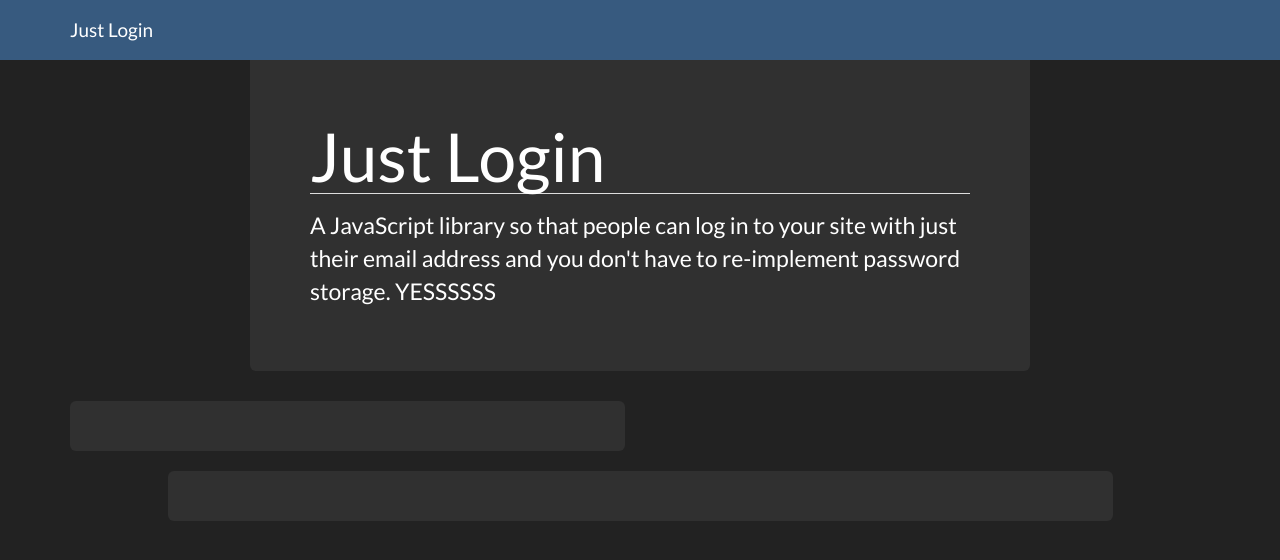
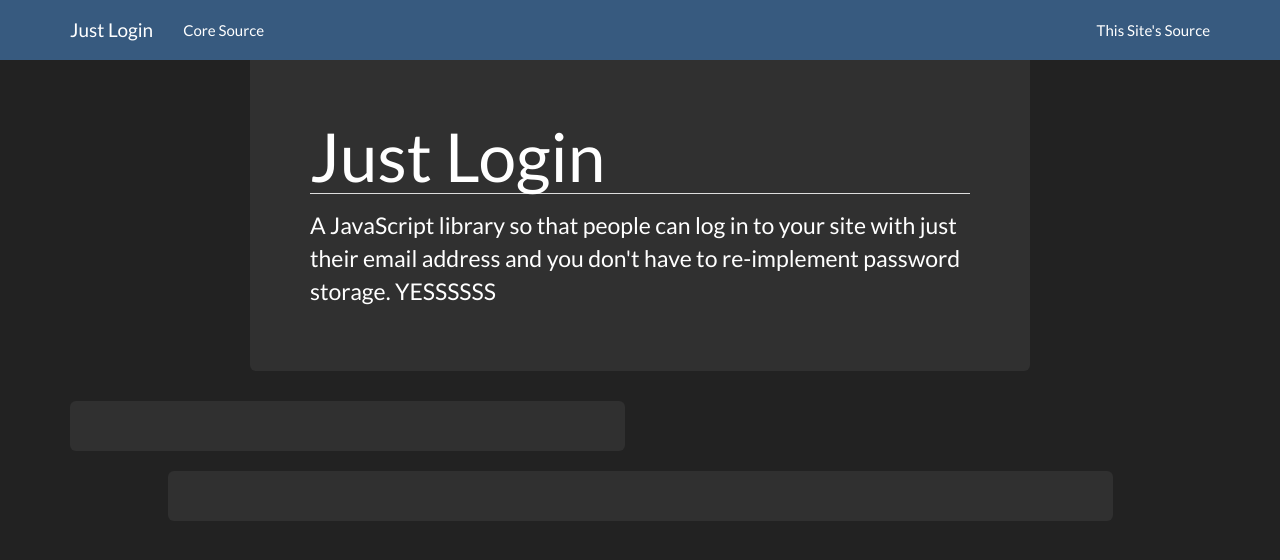
Before and after one commit to coding-in-the-wild/just-login-example, a website: page indexTemplate.html in a window 1280 px wide. Drawn offline with Linux system fonts and the light colour scheme.

Commit message:
Added navbar links

```diff
--- a/indexTemplate.html
+++ b/indexTemplate.html
@@ -11,18 +11,24 @@
 	<link rel="stylesheet" href="css/darkly.css" />
 	<link rel="stylesheet" href="css/style.css" />
 	<link rel="stylesheet" href="css/markdown-style.css" />
+</head>
 
- </head>
 <body>
-
- 	<nav class="navbar navbar-default navbar-fixed-top" role="navigation">
+	<div class="navbar navbar-default navbar-fixed-top">
 		<div class="container">
 			<div class="navbar-header">
- 				<div class="navbar-brand" href="#">Just Login</div>
+				<a href="../" class="navbar-brand">Just Login</a>
+			</div>
+			<div class="navbar-collapse collapse" id="navbar-main">
+				<ul class="nav navbar-nav">
+					<li><a href="http://github.com/coding-in-the-wild/just-login-core" target="_blank">Core Source</a></li>
+				</ul>
+				<ul class="nav navbar-nav navbar-right">
+					<li><a href="http://github.com/coding-in-the-wild/just-login-example" target="_blank">This Site's Source</a></li>
+				</ul>
 			</div>
 		</div>
- 	</nav>
-
+	</div>
 
 	<div class="container">
 		<div class="row">
```
Lines whose indentation alone changed are shown as unchanged.
